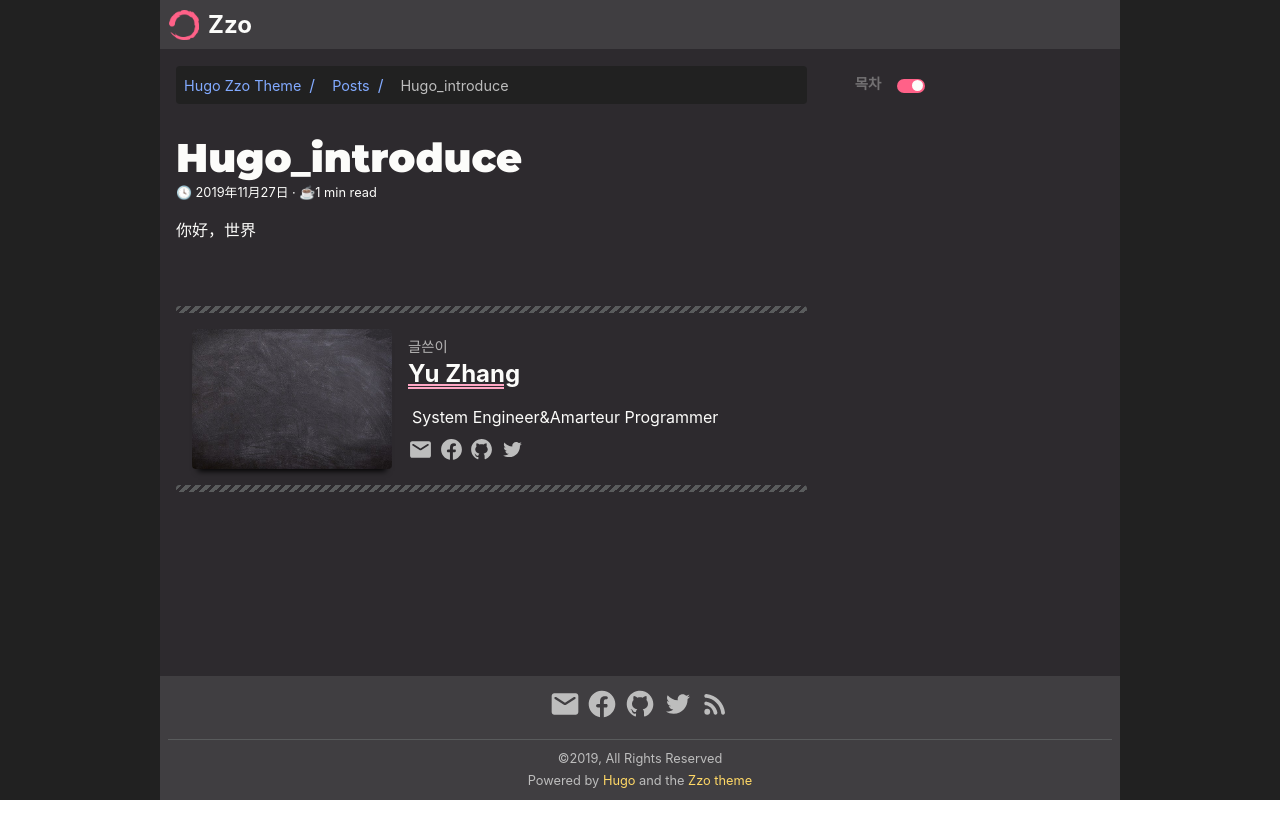
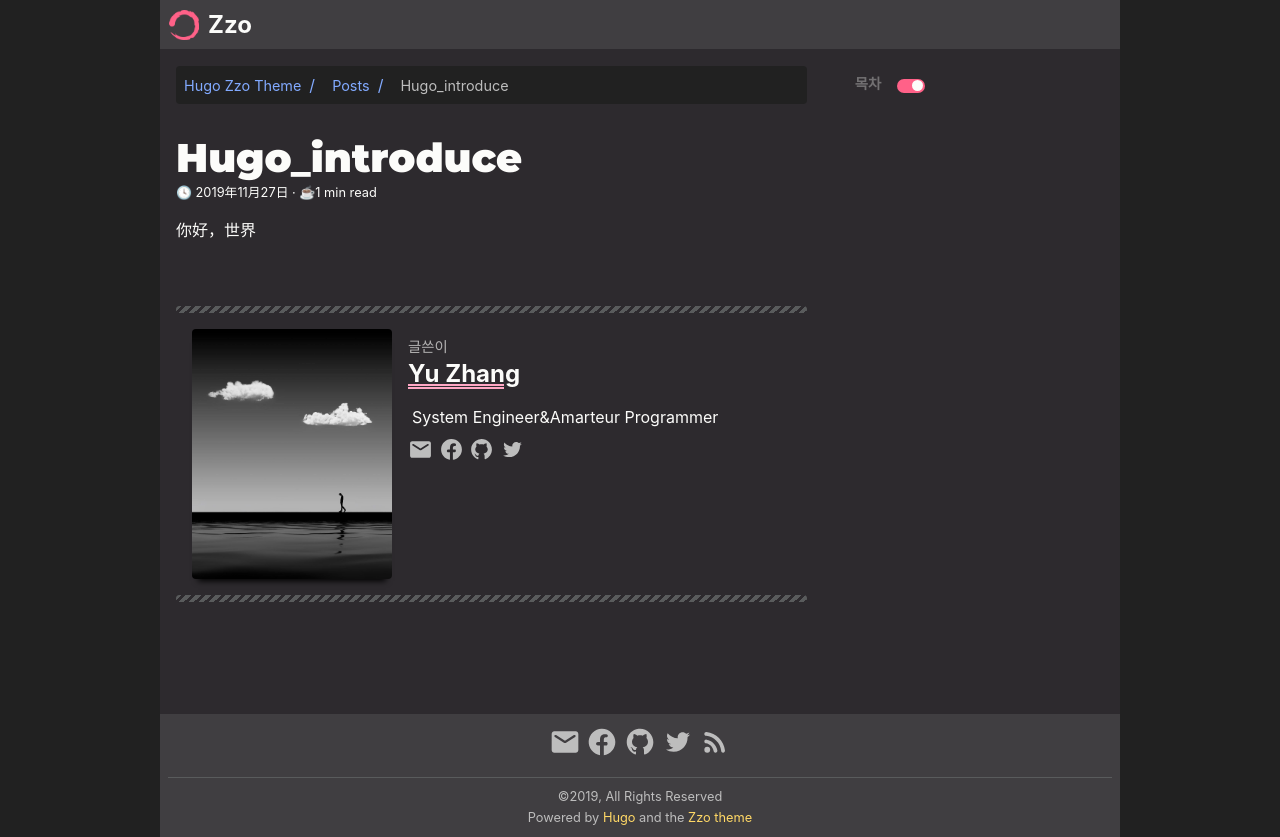
Before and after one commit to yu-zhang-1985/yu-zhang-1985.github.io, a plain HTML site: page cn/post/hugo_introduce/index.html in a window 1280 px wide. Before the commit the page ends 800 px from the top, so only its background shows below. Drawn offline with Linux system fonts and the light colour scheme; no server answers.

Commit message:
Fix bugs at single page

```diff
--- a/cn/post/hugo_introduce/index.html
+++ b/cn/post/hugo_introduce/index.html
@@ -356,7 +356,7 @@
 
 
 
-        <img src="/images/whoami/background.jpg" alt="Yu Zhang" class="whoami__image"/>
+        <img src="/images/whoami/Avatar.jpg" alt="Yu Zhang" class="whoami__image"/>
 
 
   </div>
```
Also changed, not shown: en/post/hugo_introduce/index.html (+1 -1 lines).
